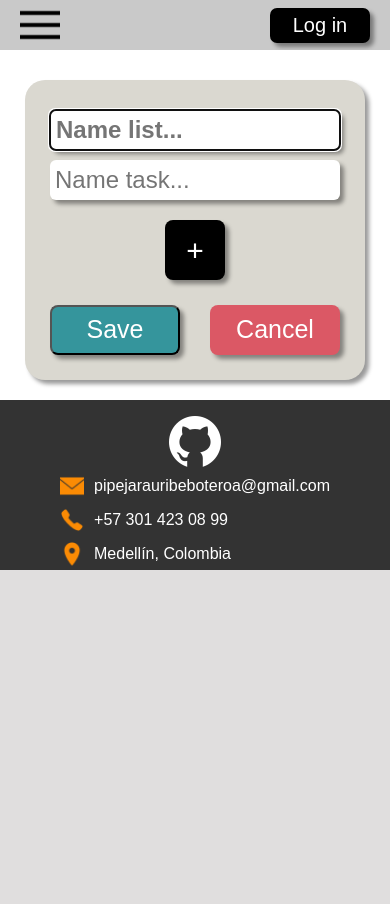
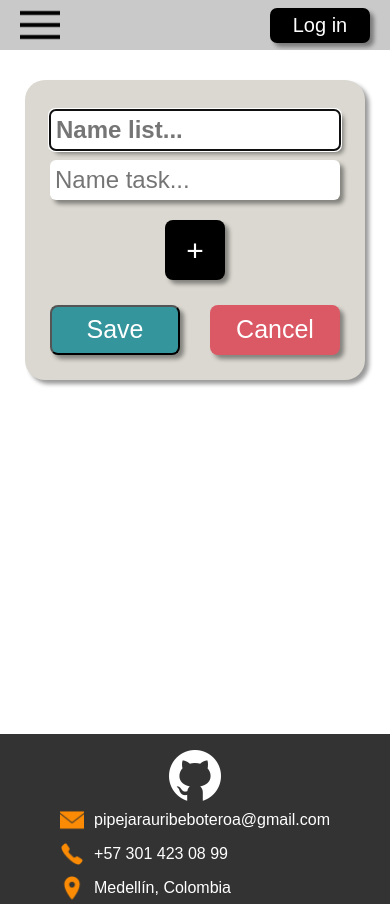
Before and after one commit to Pipeto84/react-ts, a React (Vite) app: page /newList in a window 390 px wide. Before the commit the page ends 844 px from the top, so only its background shows below. Built offline with nearby package versions, Linux system fonts and the light colour scheme.

Commit message:
arreglos tasks new & edit @media

```diff
--- a/src/styles/HomePage.css
+++ b/src/styles/HomePage.css
@@ -30,7 +30,7 @@
 }
 @media screen and (max-width: 992px) {
   .contenedorHome {
-    height: 88vh;
+    height: 86vh;
   }
   .logo {
     width: 13rem;
@@ -39,7 +39,6 @@
   }
   .logReact {
     width: 10rem;
-    /* margin-top: 20px; */
   }
   .h1Home {
     margin: 0;
--- a/src/styles/TasksPage.css
+++ b/src/styles/TasksPage.css
@@ -238,9 +238,6 @@ h1 {
   .tasksPage {
     height: 800px;
   }
-  .taskList{
-    height: auto;
-  }
   .newList {
     width: 340px;
     margin-top: 30px;
```
